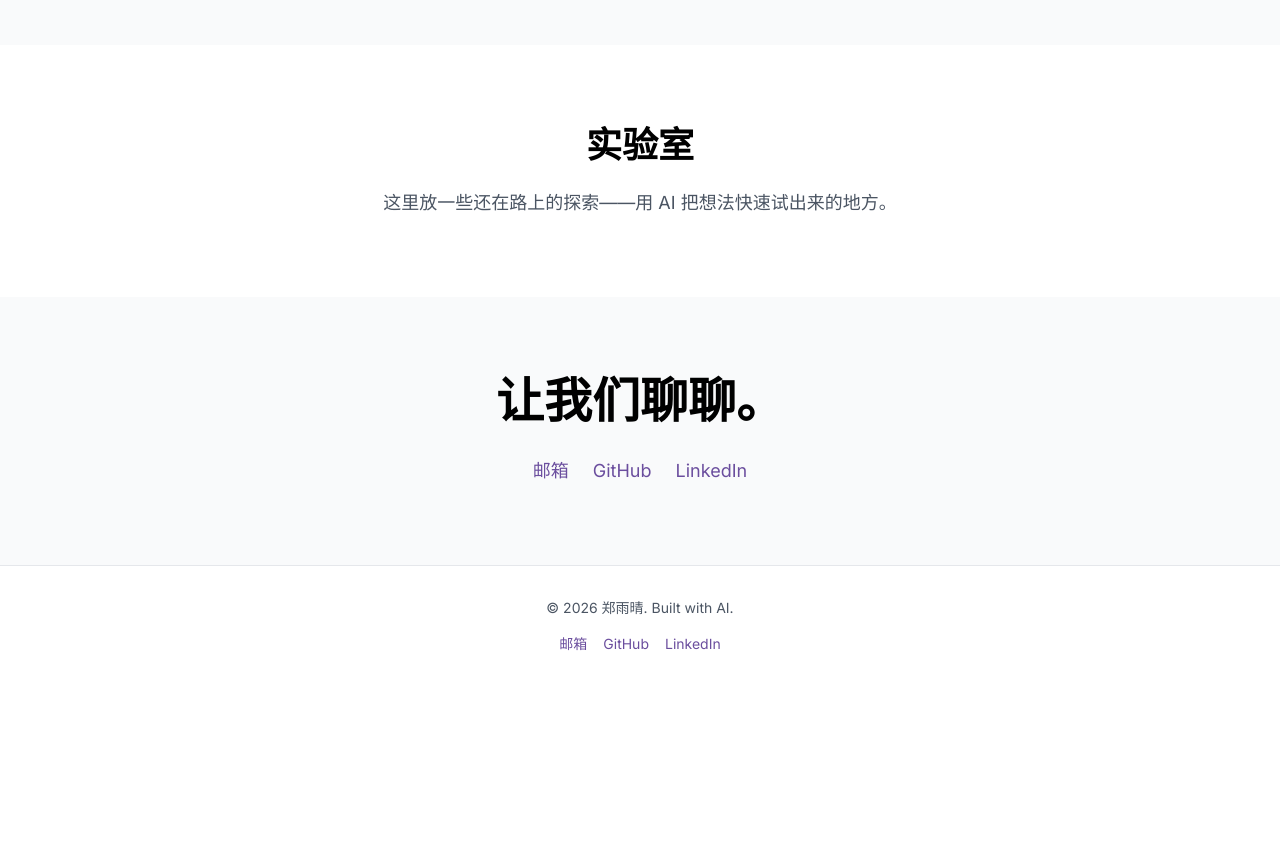
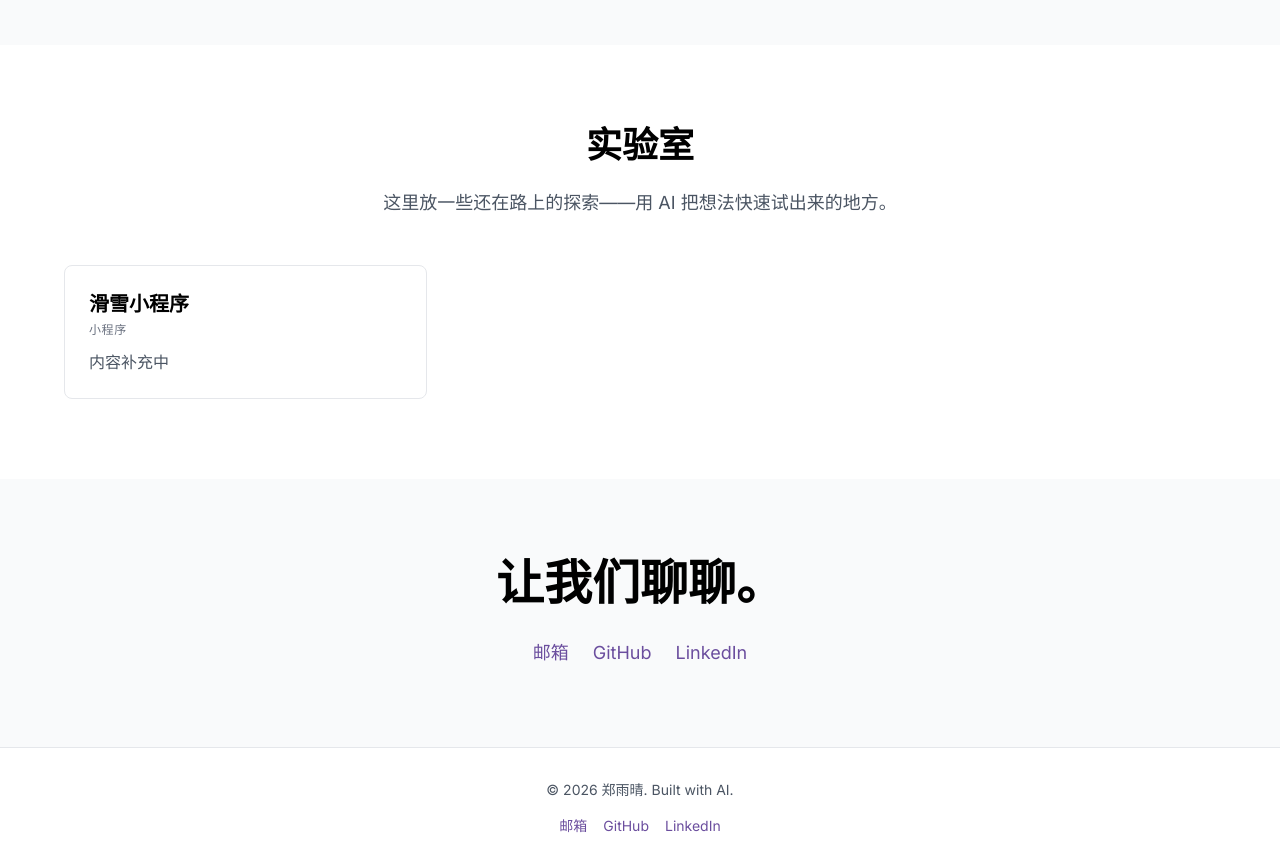
Before and after one commit to yummyooyummy/Portfolio-Website, a React (Vite) app in the folder portfolio-site/: page / in a window 1280 px wide. Shown: the part 2080-2948 px from the top of the page. Before the commit the page ends 2766 px from the top, so only its background shows below. Built offline with nearby package versions, Linux system fonts and the light colour scheme.

Commit message:
Lab 支持项目卡片、加入滑雪小程序占位卡片

```diff
--- a/portfolio-site/src/components/Lab.jsx
+++ b/portfolio-site/src/components/Lab.jsx
@@ -5,6 +5,7 @@ import { useInView } from 'framer-motion';
 export default function Lab({ content }) {
   const ref = useRef(null);
   const isInView = useInView(ref, { once: true, amount: 0.1, margin: "-50px" });
+  const projects = content.lab.projects ?? [];
 
   return (
     <motion.section
@@ -15,11 +16,29 @@ export default function Lab({ content }) {
       transition={{ duration: 0.6, ease: 'easeOut' }}
       className="py-12 sm:py-20 px-4 sm:px-8"
     >
-      <div className="max-w-2xl mx-auto text-center">
-        <h2 className="text-4xl font-bold mb-6">{content.lab.title}</h2>
-        <p className="text-lg text-gray-600">
-          {content.lab.description}
-        </p>
+      <div className="max-w-6xl mx-auto">
+        <div className="max-w-2xl mx-auto text-center">
+          <h2 className="text-4xl font-bold mb-6">{content.lab.title}</h2>
+          <p className="text-lg text-gray-600">
+            {content.lab.description}
+          </p>
+        </div>
+        {projects.length > 0 && (
+          <div className="mt-12 grid grid-cols-1 md:grid-cols-3 gap-6 md:gap-8">
+            {projects.map((project, index) => (
+              <div
+                key={index}
+                className="bg-white border border-gray-200 p-6 rounded-lg flex flex-col"
+              >
+                <h3 className="text-xl font-bold mb-1">{project.name}</h3>
+                {project.tag && (
+                  <p className="text-xs uppercase tracking-wider text-gray-500 mb-3">{project.tag}</p>
+                )}
+                <p className="text-gray-600">{project.description}</p>
+              </div>
+            ))}
+          </div>
+        )}
       </div>
     </motion.section>
   );
--- a/portfolio-site/src/content.js
+++ b/portfolio-site/src/content.js
@@ -53,7 +53,14 @@ export const content = {
     },
     lab: {
       title: "实验室",
-      description: "这里放一些还在路上的探索——用 AI 把想法快速试出来的地方。"
+      description: "这里放一些还在路上的探索——用 AI 把想法快速试出来的地方。",
+      projects: [
+        {
+          name: "滑雪小程序",
+          tag: "小程序",
+          description: "内容补充中"
+        }
+      ]
     },
     contact: {
       title: "联系我",
@@ -120,7 +127,14 @@ export const content = {
     },
     lab: {
       title: "Lab",
-      description: "Experiments still in progress — where I use AI to quickly test ideas into something real."
+      description: "Experiments still in progress — where I use AI to quickly test ideas into something real.",
+      projects: [
+        {
+          name: "Ski Mini-Program",
+          tag: "Mini Program",
+          description: "Coming soon"
+        }
+      ]
     },
     contact: {
       title: "Contact",
```
Also changed, not shown: 1 other file (tests, documents, lock files or other folders).
